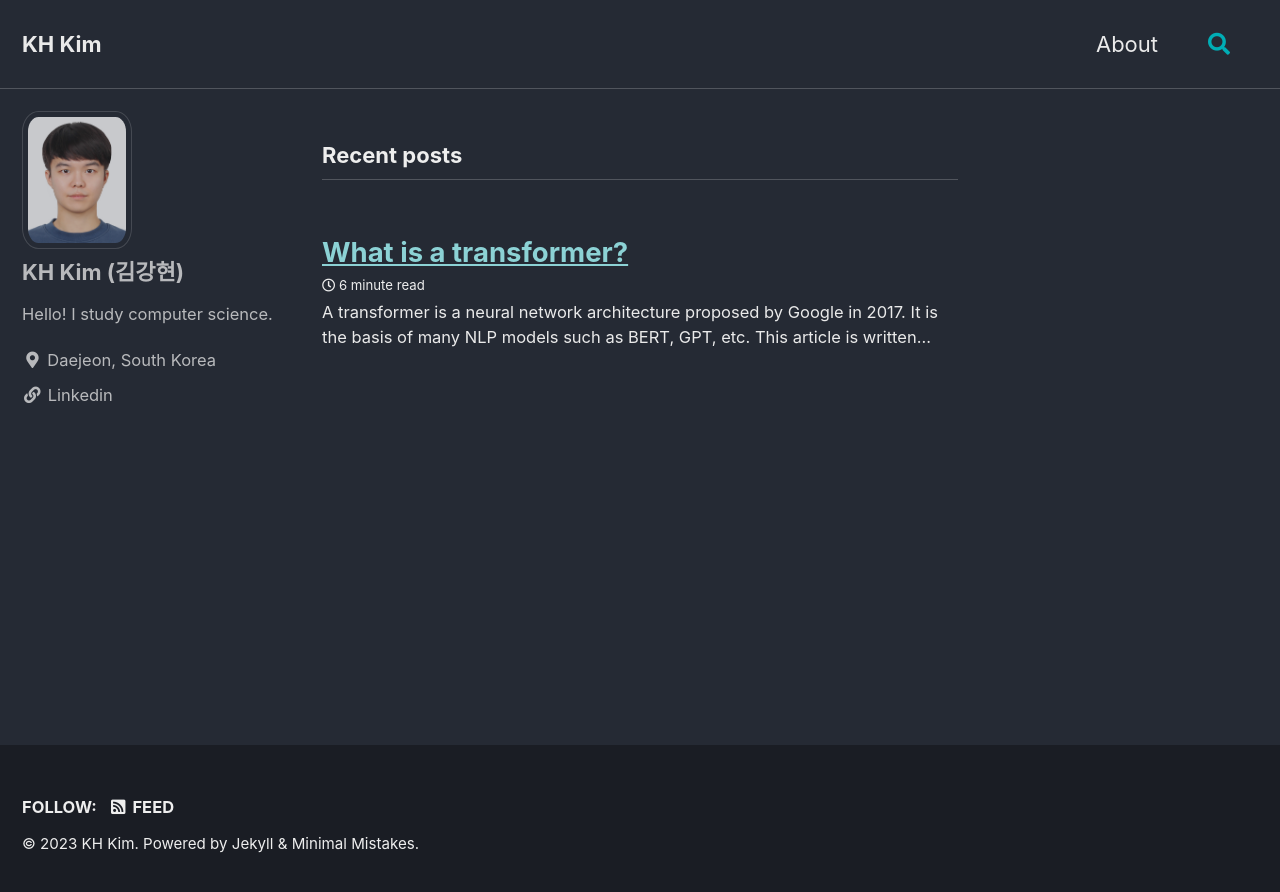
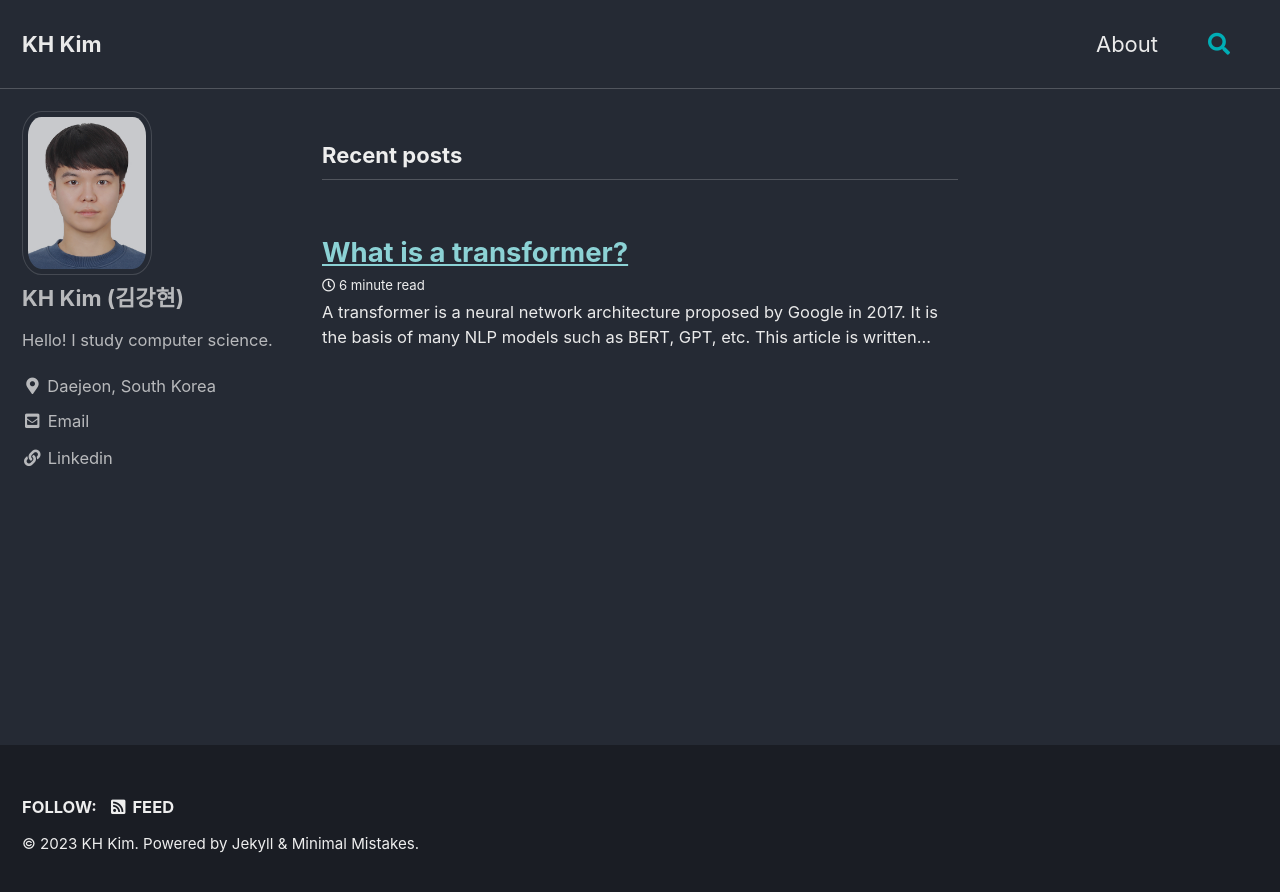
Before and after one commit to KAIST19/KAIST19.github.io, a Jekyll site: the page built from docs/index.html, in a window 1280 px wide. Shown: the top 892 px of the page. Built offline with Jekyll 4.4.1, drawn with Linux system fonts in a browser that asks for light colours; cached includes are drawn as plain includes; the list of posts is cut into pages by our own code.

Commit message:
about updated

```diff
--- a/docs/_config.yml
+++ b/docs/_config.yml
@@ -111,7 +111,7 @@
   links:
     - label: "Email"
       icon: "fas fa-fw fa-envelope-square"
-      # url: "kaist19@kaist.ac.kr
+      url: "mailto:kaist19@kaist.ac.kr"
     - label: "Linkedin"
       icon: "fas fa-fw fa-link"
       url: "https://www.linkedin.com/in/강현-김-29ba44192/"
--- a/docs/_data/navigation.yml
+++ b/docs/_data/navigation.yml
@@ -1,7 +1,7 @@
 # main links
 main:
   - title: "About"
-    url: https://kaist19.github.io/
+    url: https://www.linkedin.com/in/강현-김-29ba44192/
   # - title: "Sample Posts"
   #   url: /year-archive/
   # - title: "Sample Collections"
--- a/docs/_sass/minimal-mistakes/_sidebar.scss
+++ b/docs/_sass/minimal-mistakes/_sidebar.scss
@@ -134,7 +134,7 @@
   }
 
   img {
-    max-width: 110px;
+    max-width: 130px;
     border-radius: 15%;
 
     @include breakpoint($large) {
```
